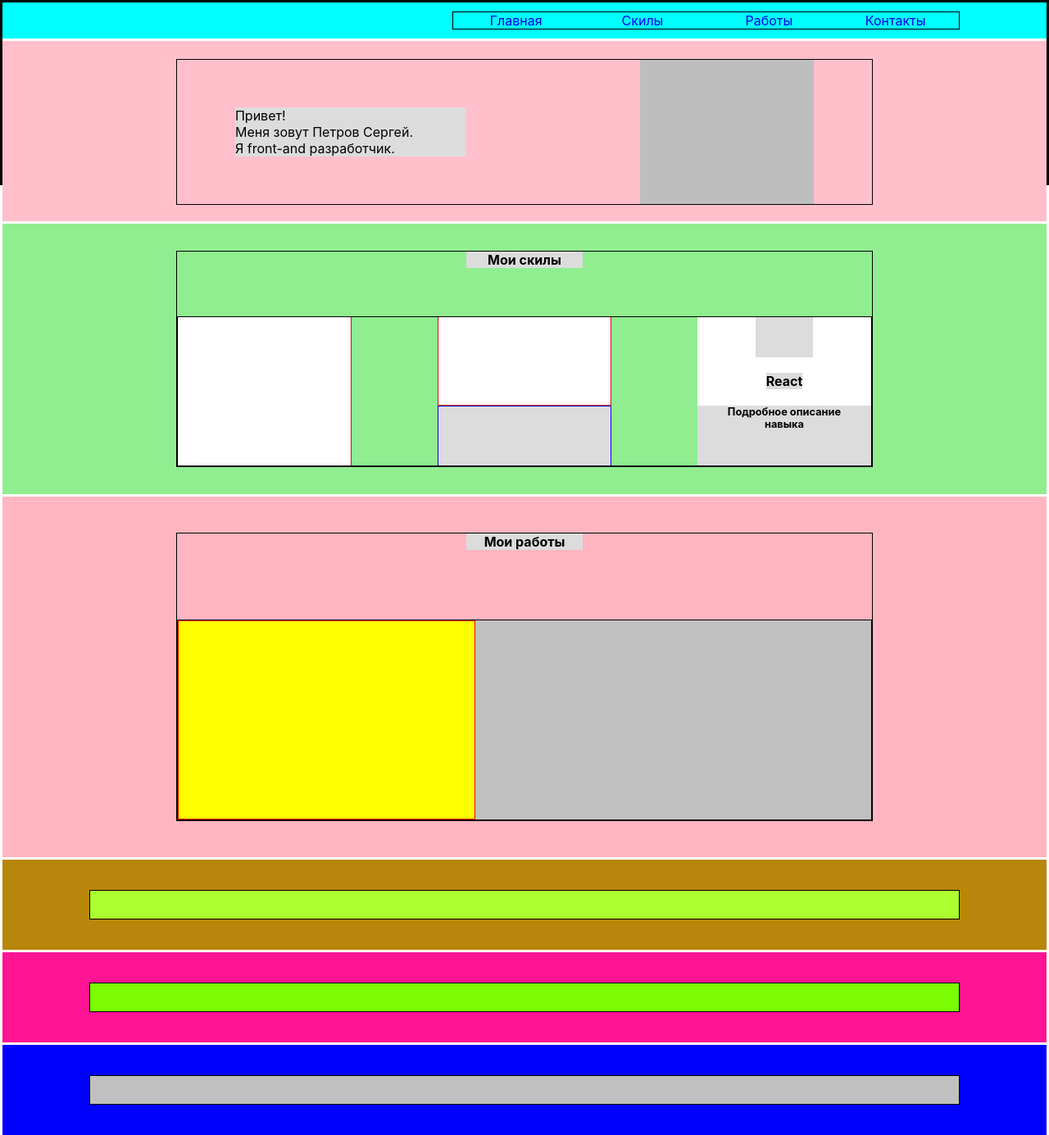
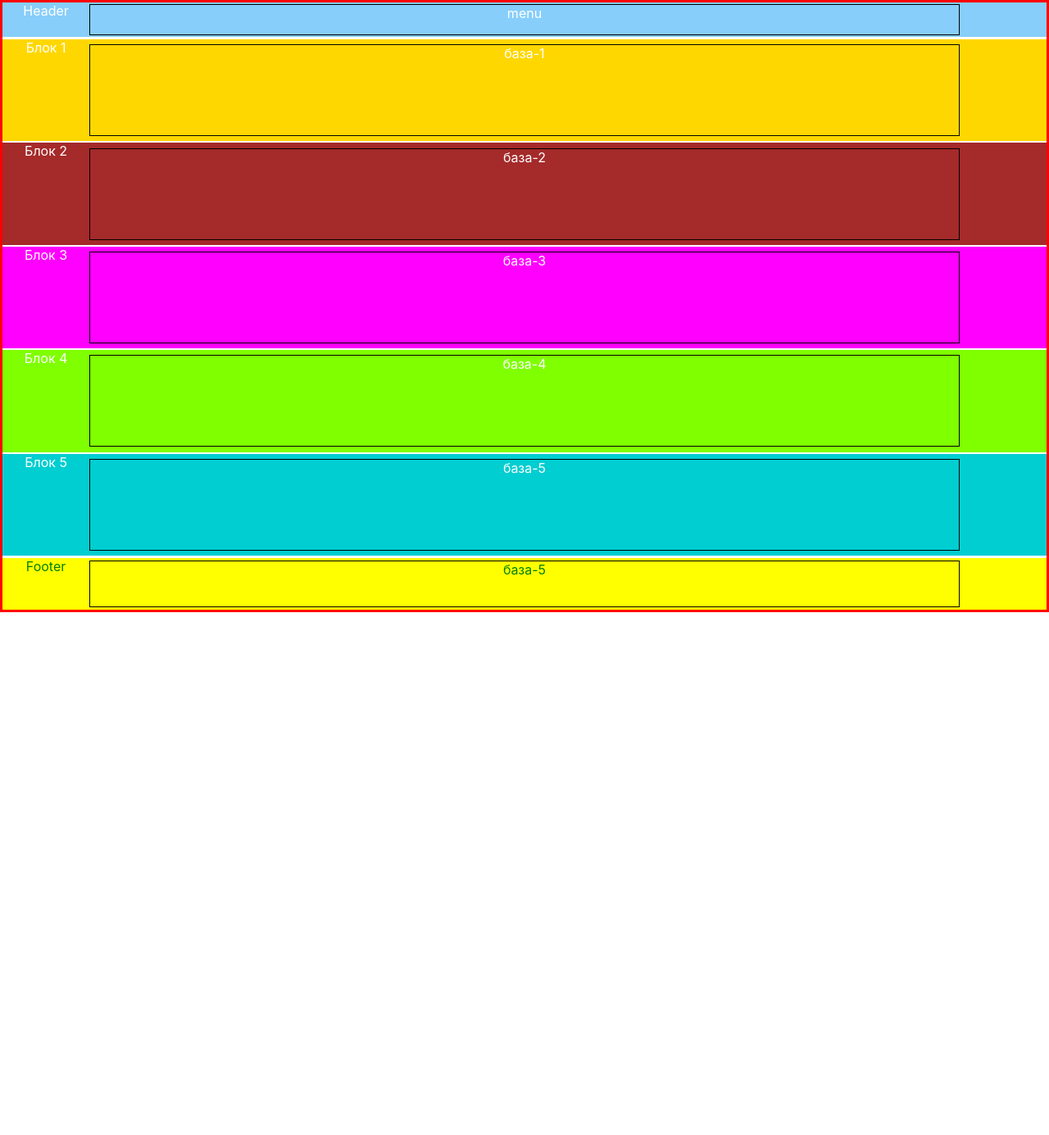
Before and after one commit to zerkalo70/portfolio, a React (Create React App) app: page / in a window 1280 px wide. Shown: the whole page at 82% size. After the commit the page ends 800 px from the top, so only its background shows below. Built offline with nearby package versions, Linux system fonts and the light colour scheme.

Commit message:
edit style

```diff
--- a/src/App.css
+++ b/src/App.css
@@ -2,429 +2,142 @@
   text-align: center;
 }
 
-.App-logo {
-  height: 40vmin;
-}
-
-.App {
+.parent {
   display: grid;
-  grid-template-columns: repeat(12, 1fr);
-  grid-template-rows: 20% 100% 150% 200% 50% 50% 50%;
-  grid-template-areas: "A A A A A A A A A A A A"
-  "B B B B B B B B B B B B"
-  "C C C C C C C C C C C C"
-  "D D D D D D D D D D D D"
-  "E E E E E E E E E E E E"
-  "F F F F F F F F F F F F"
-  "G G G G G G G G G G G G";
-  background-color: white;
+    grid-template-columns: 1fr;
+    grid-template-rows: 2fr 30fr 3fr;
+    grid-template-areas: "H"
+    "C"
+    "F";
     text-align: center;
     color: white;
-  border: 3px solid black;
+    border: 3px solid red;
     grid-row-gap: 3px;
 }
 
-.A {
+.header {
     display: grid;
-  grid-template-columns: 1fr 1fr 1fr 1fr 1fr 1fr 1fr 1fr 1fr 1fr 1fr 1fr;
-  grid-template-rows: 20% 60% 20%;
-  grid-template-areas:
-  ". . . . . . . . . . . ."
-  ". base-m base-m base-m base-m base-m base-m base-m base-m base-m base-m ."
+    grid-template-columns: repeat(12, 1fr);
+    grid-template-rows: 5% 90% 5%;
+    grid-template-areas: ". . . . . . . . . . . ."
+    ". bm bm bm bm bm bm bm bm bm bm ."
     ". . . . . . . . . . . .";
-  grid-area: A;
-  background-color: aqua;
-  height: auto;
+    grid-area: H;
+    background: lightskyblue;
 }
 
-.base-m {
-  display: grid;
-    grid-template-columns: 1fr 1fr 1fr 1fr 1fr 1fr 1fr 1fr 1fr 1fr 1fr 1fr;
-    grid-template-rows: 1fr;
-    grid-template-areas: ". . . . . menu menu menu menu menu menu menu";
-    grid-area: base-m;
-    /*border: 1px solid black;*/
-}
-
-.menu {
-  display: grid;
-  grid-template-columns: repeat(4,1fr);
-  grid-template-rows: 1fr;
-  grid-template-areas: "m1 m2 m3 m4";
-  grid-area: menu;
-  border: 1px solid black;
-  align-self: center;
-}
-
-.m1 {
-  grid-area: m1;
-}
-
-.m2 {
-  grid-area: m2;
-}
-
-.m3 {
-  grid-area: m3;
-}
-
-.m4 {
-  grid-area: m4;
-}
-
-a {
-  text-decoration: none;
-}
-
-a:hover {
-  color: red;
-}
-
-
-.B {
-  display: grid;
-    grid-template-columns: 1fr 1fr 1fr 1fr 1fr 1fr 1fr 1fr 1fr 1fr 1fr 1fr;
-    grid-template-rows: 10% 80% 10%;
-    grid-template-areas:
-          ". . . . . . . . . . . ."
-          ". . baseB baseB baseB baseB baseB baseB baseB baseB . ."
-          ". . . . . . . . . . . .";
-  grid-area: B;
-    background-color: pink;
-}
-
-.baseB {
-  display: grid;
-    grid-template-columns: 1fr 1fr 1fr 1fr 1fr 1fr 1fr 1fr 1fr 1fr 1fr 1fr;
-    grid-template-rows: 1fr;
-    grid-template-areas:
-          ". rB rB rB rB . . . fB fB fB .";
-    grid-area: baseB;
-    border: 1px solid black;
-    height: 100%;
-}
-
-.resume {
-  grid-area: rB;
-    background-color: gainsboro;
-    color: black;
-    text-align: left;
-    align-self: center;
-}
-
-.foto {
-  grid-area: fB;
-    /*background-image: url('logo1.jpg');*/
-    /*background-size: cover;*/
-    /*background-repeat: no-repeat;*/
-    background-color: #BEBEBE;
-}
-
-.C {
-  display: grid;
-  grid-template-columns: 1fr 1fr 1fr 1fr 1fr 1fr 1fr 1fr 1fr 1fr 1fr 1fr;
-  grid-template-rows: 10% 80% 10%;
-  grid-template-areas:
-          ". . . . . . . . . . . ."
-          ". . baseC baseC baseC baseC baseC baseC baseC baseC . ."
-          ". . . . . . . . . . . .";
-  grid-area: C;
-  background-color: lightgreen;
-}
-
-.baseC {
-    display: grid;
-    grid-template-columns: 1fr 1fr 1fr 1fr 1fr 1fr 1fr 1fr 1fr 1fr 1fr 1fr;
-    grid-template-rows: 30% 70%;
-    grid-template-areas: ". . . . . sC sC . . . . ."
-    "iC iC iC iC iC iC iC iC iC iC iC iC";
-    grid-area: baseC;
+.block-menu {
+    grid-area: bm;
     border: 1px solid black;
 }
 
-.skill {
-    grid-area: sC;
-    align-content: start;
-    align-self: start;
-    background-color: gainsboro;
-    color: black;
-    font-weight: bold;
+.content {
+    display: grid;
+    grid-template-columns: 1fr;
+    grid-template-rows: 6fr 6fr 6fr 6fr 6fr;
+    grid-template-areas: "b1"
+    "b2"
+    "b3"
+    "b4"
+    "b5";
+    grid-area: C;
+    grid-row-gap: 2px;
+    background: white;
 }
 
-.info {
+.block-1 {
     display: grid;
-    grid-template-columns: 1fr 1fr 1fr 1fr 1fr 1fr 1fr 1fr;
-    grid-template-rows: 1fr;
-    grid-template-areas: "i1 i1 . i2 i2 . i3 i3";
-    grid-area: iC;
+    grid-template-columns: repeat(12, 1fr);
+    grid-template-rows: 5% 90% 5%;
+    grid-template-areas: ". . . . . . . . . . . ."
+    ". bas1 bas1 bas1 bas1 bas1 bas1 bas1 bas1 bas1 bas1 ."
+    ". . . . . . . . . . . .";
+    grid-area: b1;
+    background: gold;
+}
+
+.basis1 {
+    grid-area: bas1;
     border: 1px solid black;
 }
 
-.i1 {
-    grid-area: i1;
-    background-color: white;
-    border-right: 1px solid red;
+.block-2 {
+    display: grid;
+    grid-template-columns: repeat(12, 1fr);
+    grid-template-rows: 5% 90% 5%;
+    grid-template-areas: ". . . . . . . . . . . ."
+    ". bas2 bas2 bas2 bas2 bas2 bas2 bas2 bas2 bas2 bas2 ."
+    ". . . . . . . . . . . .";
+    grid-area: b2;
+    background: brown;
 }
 
-.i2 {
-    display: grid;
-    grid-template-columns: 1fr;
-    grid-template-rows: 60% 40%;
-    grid-template-areas: "i21"
-    "i22";
-    grid-area: i2;
-    background-color: goldenrod;
-}
-
-.i21 {
-    grid-area: i21;
-    background-color: white;
-    border-right: 1px solid red;
-    border-bottom: 1px solid red;
-    border-left: 1px solid red;
-}
-
-.i22 {
-    grid-area: i22;
-    background-color: gainsboro;
-    border-right: 1px solid blue;
-    border-top: 1px solid blue;
-    border-left: 1px solid blue;
-}
-
-.i3 {
-    display: grid;
-    grid-template-columns: 1fr;
-    grid-template-rows: 60% 40%;
-    grid-template-areas: "i31"
-    "i32";
-    grid-area: i3;
-    background-color: silver;
-}
-
-.i31 {
-    display: grid;
-    grid-template-columns: 1fr 1fr 1fr;
-    grid-template-rows: 45% 55%;
-    grid-template-areas: ". i311 ."
-    "i312 i312 i312";
-    grid-area: i31;
-    background-color: white;
-}
-
-.i311 {
-    grid-area: i311;
-    background-color: gainsboro;
-}
-
-.i312 {
-    grid-area: i312;
-    background-color: gainsboro;
-    color: black;
-    font-weight: bold;
-    justify-self: center;
-    align-self: center;
-}
-
-.i32 {
-    grid-area: i32;
-    background-color: gainsboro;
-    color: black;
-    font-size: 80%;
-    font-weight: bold;
-}
-
-
-.D {
-    display: grid;
-    grid-template-columns: 1fr 1fr 1fr 1fr 1fr 1fr 1fr 1fr 1fr 1fr 1fr 1fr;
-    grid-template-rows: 10% 80% 10%;
-    grid-template-areas:
-            ". . . . . . . . . . . ."
-            ". . baseD baseD baseD baseD baseD baseD baseD baseD . ."
-            ". . . . . . . . . . . .";
-    grid-area: D;
-    background-color: lightpink;
-}
-
-.baseD {
-    display: grid;
-    grid-template-columns: 1fr 1fr 1fr 1fr 1fr 1fr 1fr 1fr 1fr 1fr 1fr 1fr;
-    grid-template-rows: 30% 70%;
-    grid-template-areas: ". . . . . jD jD . . . . ."
-    "eD eD eD eD eD eD eD eD eD eD eD eD";
-    grid-area: baseD;
-    /*border-top: 1px solid black;*/
-    /*border-left: 1px solid black;*/
-    /*border-right: 1px solid black;*/
+.basis2 {
+    grid-area: bas2;
     border: 1px solid black;
 }
 
-.job {
-     grid-area: jD;
-     align-content: start;
-     align-self: start;
-     background-color: gainsboro;
-     color: black;
-     font-weight: bold;
+.block-3 {
+    display: grid;
+    grid-template-columns: repeat(12, 1fr);
+    grid-template-rows: 5% 90% 5%;
+    grid-template-areas: ". . . . . . . . . . . ."
+    ". bas3 bas3 bas3 bas3 bas3 bas3 bas3 bas3 bas3 bas3 ."
+    ". . . . . . . . . . . .";
+    grid-area: b3;
+    background: fuchsia;
 }
 
-.examples {
-    display: grid;
-     grid-template-columns: 1fr 1fr 1fr 1fr 1fr 1fr 1fr;
-     grid-template-rows: 1fr;
-     grid-template-areas: "e1 e1 e1 e2 e2 e2 e2";
-     grid-area: eD;
-     border: 1px solid black;
-     background-color: silver;
-}
-
-.example1 {
-    display: grid;
-      grid-template-columns: 1fr;
-      grid-template-rows: 75% 25%;
-      grid-template-areas: "e11 e11 e11"
-      "e12 e12 e12";
-      grid-area: e1;
-      border: 1px solid red;
-      background-color: yellow;
-  }
-
-/*.example11 {*/
-/*    grid-area: e11;*/
-/*    background-color: #BEBEBE;*/
-/*}*/
-
-/*.example12 {*/
-/*    grid-area: e12;*/
-/*    background-color: gainsboro;*/
-/*}*/
-
-/*.example2 {*/
-/*    display: grid;*/
-/*    grid-template-columns: 1fr;*/
-/*    grid-template-rows: 75% 25%;*/
-/*    grid-template-areas: ". e21 e21 e21"*/
-/*    ". e22 e22 e22";*/
-/*    grid-area: e2;*/
-/*    !*border-top: 1px solid black;*!*/
-/*    !*border-bottom: 1px solid black;*!*/
-/*    border: 1px solid green;*/
-/*    background-color: greenyellow;*/
-/*}*/
-
-/*.example21 {*/
-/*    display: grid;*/
-/*    grid-template-columns: 1fr 1fr 1fr;*/
-/*    grid-template-rows: 40% 20% 40%;*/
-/*    grid-template-areas: ". . ."*/
-/*    ". kn ."*/
-/*    ". . .";*/
-/*    grid-area: e21;*/
-/*    !*background-image: url('image3.jpg');*!*/
-/*    !*background-size: cover;*!*/
-/*    !*background-repeat: no-repeat;*!*/
-/*    background-color: #BEBEBE;*/
-/*}*/
-
-/*.kn{*/
-/*    grid-area: kn;*/
-/*    background-color: #BEBEBE;*/
-/*}*/
-
-/*.example22 {*/
-/*    display: grid;*/
-/*    grid-template-columns: 1fr 1fr 1fr 1fr 1fr 1fr 1fr 1fr 1fr 1fr 1fr 1fr;*/
-/*    grid-template-rows: 35% 60% 5%;*/
-/*    grid-template-areas:*/
-/*    ". sp1 sp1 sp1 sp1 sp1 sp1 . . . . ."*/
-/*    ". sp2 sp2 sp2 sp2 sp2 sp2 sp2 sp2 sp2 sp2 ."*/
-/*    ". . . . . . . . . . . .";*/
-/*    grid-area: e22;*/
-/*    background-color: gainsboro;*/
-/*    color: black;*/
-/*    font-size: 65%;*/
-/*    font-weight: bold;*/
-/*    text-align: left;*/
-/*}*/
-
-/*span1 {*/
-/*    grid-area: sp1;*/
-/*    background-color: #BEBEBE;*/
-/*    align-self: center;*/
-/*}*/
-
-/*span2 {*/
-/*    grid-area: sp2;*/
-/*    background-color: #BEBEBE;*/
-/*    align-self: stretch;*/
-/*    text-align: left;*/
-/*}*/
-.E {
-  display: grid;
-  grid-template-columns: 1fr 1fr 1fr 1fr 1fr 1fr 1fr 1fr 1fr 1fr 1fr 1fr;
-  grid-template-rows: 1fr 1fr 1fr;
-  grid-template-areas:
-          ". . . . . . . . . . . ."
-          ". baseE baseE baseE baseE baseE baseE baseE baseE baseE baseE ."
-          ". . . . . . . . . . . .";
-  grid-area: E;
-  background-color: darkgoldenrod;
-}
-
-.baseE {
-    display: grid;
-    grid-template-columns: 1fr 1fr 1fr 1fr 1fr 1fr 1fr 1fr 1fr 1fr 1fr 1fr;
-    grid-template-rows: 1fr;
-    grid-template-areas:
-            ". . . . . menu menu menu menu menu menu menu";
-    grid-area: baseE;
-    background-color: greenyellow;
+.basis3 {
+    grid-area: bas3;
     border: 1px solid black;
 }
 
-.F {
+.block-4 {
     display: grid;
-  grid-template-columns: 1fr 1fr 1fr 1fr 1fr 1fr 1fr 1fr 1fr 1fr 1fr 1fr;
-  grid-template-rows: 1fr 1fr 1fr;
-  grid-template-areas:
-          ". . . . . . . . . . . ."
-          ". baseF baseF baseF baseF baseF baseF baseF baseF baseF baseF ."
+    grid-template-columns: repeat(12, 1fr);
+    grid-template-rows: 5% 90% 5%;
+    grid-template-areas: ". . . . . . . . . . . ."
+    ". bas4 bas4 bas4 bas4 bas4 bas4 bas4 bas4 bas4 bas4 ."
     ". . . . . . . . . . . .";
-  grid-area: F;
-  background-color: deeppink;
+    grid-area: b4;
+    background: chartreuse;
 }
 
-.baseF {
-    display: grid;
-    grid-template-columns: 1fr 1fr 1fr 1fr 1fr 1fr 1fr 1fr 1fr 1fr 1fr 1fr;
-    grid-template-rows: 1fr;
-    grid-template-areas:
-            ". . . . . menu menu menu menu menu menu menu";
-    grid-area: baseF;
-    background-color: lawngreen;
+.basis4 {
+    grid-area: bas4;
     border: 1px solid black;
 }
 
-.G {
+.block-5 {
     display: grid;
-  grid-template-columns: 1fr 1fr 1fr 1fr 1fr 1fr 1fr 1fr 1fr 1fr 1fr 1fr;
-  grid-template-rows: 1fr 1fr 1fr;
-  grid-template-areas:
-          ". . . . . . . . . . . ."
-          ". baseG baseG baseG baseG baseG baseG baseG baseG baseG baseG ."
+    grid-template-columns: repeat(12, 1fr);
+    grid-template-rows: 5% 90% 5%;
+    grid-template-areas: ". . . . . . . . . . . ."
+    ". bas5 bas5 bas5 bas5 bas5 bas5 bas5 bas5 bas5 bas5 ."
     ". . . . . . . . . . . .";
-  grid-area: G;
-  background-color: blue;
+    grid-area: b5;
+    background: darkturquoise;
 }
 
-.baseG {
-  display: grid;
-  grid-template-columns: 1fr 1fr 1fr 1fr 1fr 1fr 1fr 1fr 1fr 1fr 1fr 1fr;
-  grid-template-rows: 1fr;
-  grid-template-areas:
-          ". . . . . menu menu menu menu menu menu menu";
-  grid-area: baseG;
-  background-color: silver;
+.basis5 {
+    grid-area: bas5;
     border: 1px solid black;
 }
+
+.footer {
+    display: grid;
+    grid-template-columns: repeat(12, 1fr);
+    grid-template-rows: 5% 90% 5%;
+    grid-template-areas: ". . . . . . . . . . . ."
+    ". basF basF basF basF basF basF basF basF basF basF ."
+    ". . . . . . . . . . . .";
+    grid-area: F;
+    background: yellow;
+    color: green;
+}
+
+.basisF {
+    grid-area: basF;
+    border: 1px solid black;
+}
--- a/src/App.js
+++ b/src/App.js
@@ -1,90 +1,32 @@
 import React from 'react';
 import './App.css';
 
-function App() {
+const App = () => {
   return (
-      <div className="App">
-        <div className="A">
-        <div className="base-m">
-          <div className="menu">
-            <div className="m1"><a href="#">Главная</a></div>
-            <div className="m2"><a href="#">Скилы</a></div>
-            <div className="m3"><a href="#">Работы</a></div>
-            <div className="m4"><a href="#">Контакты</a></div>
-          </div>
+      <div className="parent">
+        <header className="header">Header
+            <div className="block-menu">menu</div>
+        </header>
+        <div className="content">
+            <div className="block-1">Блок 1
+                <div className="basis1">база-1</div>
+            </div>
+            <div className="block-2">Блок 2
+                <div className="basis2">база-2</div>
+            </div>
+            <div className="block-3">Блок 3
+                <div className="basis3">база-3</div>
+            </div>
+            <div className="block-4">Блок 4
+                <div className="basis4">база-4</div>
+            </div>
+            <div className="block-5">Блок 5
+                <div className="basis5">база-5</div>
+            </div>
         </div>
-        </div>
-        <div className="B">
-          <div className="baseB">
-            <div className="resume">
-              <span>Привет!<br/> Меня зовут Петров Сергей.<br/> Я front-and разработчик.</span>
-            </div>
-            <div className="foto"></div>
-          </div>
-        </div>
-        <div className="C">
-          <div className="baseC">
-            <div className="skill">
-              <span>Мои скилы</span>
-            </div>
-            <div className="info">
-              <div className="i1">
-              </div>
-              <div className="i2">
-                <div className="i21">
-                </div>
-                <div className="i22">
-                </div>
-              </div>
-              <div className="i3">
-                <div className="i31">
-                  <div className="i311">
-                  </div>
-                  <div className="i312">
-                    <span>React</span>
-                  </div>
-                </div>
-                <div className="i32">
-                  <span>Подробное описание<br/> навыка</span>
-                </div>
-              </div>
-            </div>
-          </div>
-        </div>
-        <div className="D">
-          <div className="baseD">
-              <div className="job">
-                  <span>Мои работы</span>
-              </div>
-              <div className="examples">
-                  <div className="example1">
-                  {/*    <div className="example11"></div>*/}
-                  {/*    <div className="example12"></div>*/}
-                  </div>
-                  {/*<div className="example2">*/}
-                  {/*    <div className="example21">*/}
-                  {/*        <button className="kn">Смотреть</button>*/}
-                  {/*    </div>*/}
-                  {/*    <div className="example22">*/}
-                  {/*        <span1>Название проекта</span1>*/}
-                  {/*        <span2>Краткое описание</span2>*/}
-                  {/*    </div>*/}
-                  {/*</div>*/}
-              </div>
-        </div>
-        </div>
-        <div className="E">
-          <div className="baseE">
-          </div>
-        </div>
-        <div className="F">
-          <div className="baseF">
-          </div>
-        </div>
-        <div className="G">
-          <div className="baseG">
-          </div>
-        </div>
+        <footer className="footer">Footer
+            <div className="basisF">база-5</div>
+        </footer>
       </div>
   );
 }
```
Lines whose indentation alone changed are shown as unchanged.
